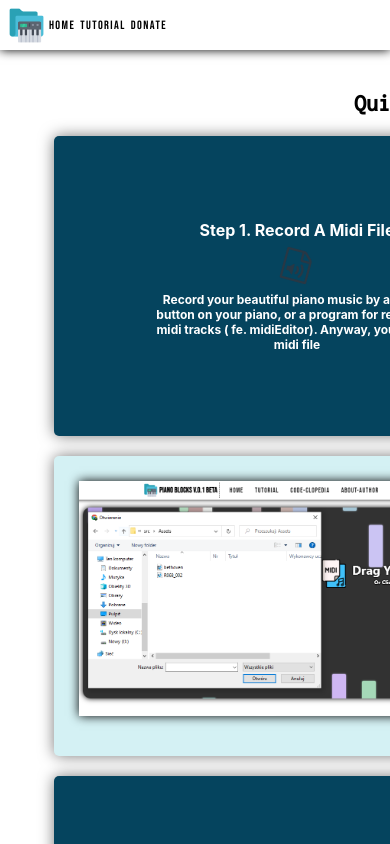
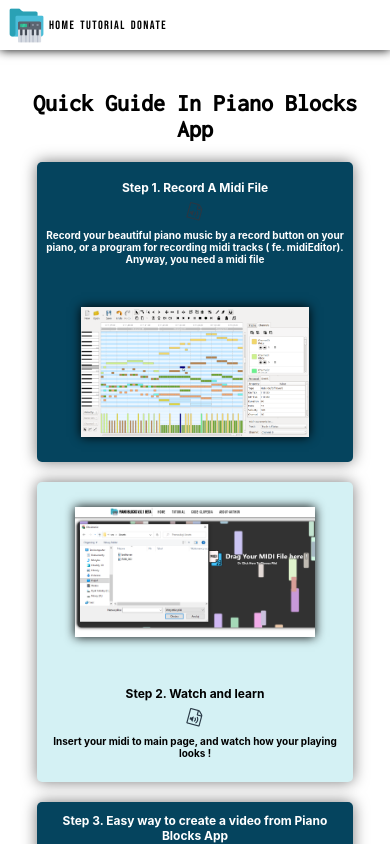
Before and after one commit to ahmedabdelhaleemnoby/react-piano-player, a React (Create React App) app: page /tutorial in a window 390 px wide. Built offline with nearby package versions, Linux system fonts and the light colour scheme; a web font is replaced by a local one.

Commit message:
First Out Version ~~ Beta

```diff
--- a/public/index.html
+++ b/public/index.html
@@ -7,11 +7,11 @@
     <meta name="theme-color" content="#000000" />
     <meta
       name="description"
-      content="Web site created using create-react-app"
+      content="React Piano Blocks website created for playing midi files on piano"
     />
+    <meta name='robots' content="noindex,nofollow">
     <link rel="stylesheet" href="https://cdnjs.cloudflare.com/ajax/libs/font-awesome/4.7.0/css/font-awesome.min.css">
     <link rel="apple-touch-icon" href="%PUBLIC_URL%/logo192.png" />
-    <script crossorigin defer src="https://www.paypal.com/sdk/js?client-id=Ab27Gl7GlRY0swi_lmI7j-i4UGmbSrFmapjYUlbI5UQtJ71b0_YJ8_2GULzQDG7MKdJ-pc7Kr4YW_cOE"></script>
     <!--
       manifest.json provides metadata used when your web app is installed on a
       user's mobile device or desktop. See https://developers.google.com/web/fundamentals/web-app-manifest/
@@ -26,7 +26,7 @@
       work correctly both with client-side routing and a non-root public URL.
       Learn how to configure a non-root public URL by running `npm run build`.
     -->
-    <title>Piano Blocks App V.01</title>
+    <title>PianoBlocksApp</title>
   </head>
   <body>
     <noscript>You need to enable JavaScript to run this app.</noscript>
--- a/src/Components/Header/Header.tsx
+++ b/src/Components/Header/Header.tsx
@@ -10,7 +10,7 @@
             <div className='HeaderData'>
                 <div className='Logo'>
                     <img src={LogoPrototype} alt='Logo' className='LogoImage' />
-                    <h1>Piano Blocks V.0.1 Beta</h1>
+                    <h1>Piano Blocks Beta</h1>
                 </div>
                 <div className='Links'>
                     <Link to='/' className='Link'>Home</Link>
--- a/src/Components/ToDo/ToDo.styles.css
+++ b/src/Components/ToDo/ToDo.styles.css
@@ -11,7 +11,7 @@
 
 .Donate{
     width:100%;
-    margin-top: 50px;
+    margin-top: 100px;
     text-align: center;
     overflow-y: scroll;
 }
@@ -21,15 +21,15 @@
 }
 
 .Donate>h3{
-    font-size: 10px;
+    font-size: 17px;
 }
 
 .Donate>button{
     display: block;
-    margin: 10px auto;
+    margin: 16px auto;
 }
 
 .data_don{
     display: inline;
-    font-size: 10px;
+    font-size: 16px;
 }
--- a/src/Components/ToDo/ToDo.tsx
+++ b/src/Components/ToDo/ToDo.tsx
@@ -1,60 +1,19 @@
 import React, {useState} from 'react'
 import './ToDo.styles.css';
-// @ts-ignore
-import PaypalExpressBtn from 'react-paypal-express-checkout';
 
 import Footer from '../Footer/Footer';
 
 export default function ToDo() {
 
-    const [amount,setAmount] = useState<number>(1);
-    const [click,setClick] = useState<boolean>(false);
     const [checkbox,setScheckbox] = useState<string>('false');
 
-    const onAmountChange = (e:any) =>{
-        console.log(e.target.value);
-        setAmount(e.target.value.toString());
-    }
 
 
     return (
         <div className='Donate'>
-            <h2>I want to donate: </h2>
-            <input type='number' value={amount} onChange={onAmountChange} disabled={click ? true: false} />
-            <h2> PLN and make someone's day much better</h2>
             <input type='checkbox' value={checkbox} onChange={(e)=>{setScheckbox(checkbox === 'false' ? 'checked': 'false')}} />
             <h3 className='data_don'>I understand what a <a href="https://en.wikipedia.org/wiki/Donation">Donation</a> is and I accept a fact that I'm not receiving any goods from this payment</h3>
-            <button onClick={()=>{setClick(true)}}>DONATE</button>
-            {/* {click && <PayPalScriptProvider options={{ "client-id": "AeLMPfH9JtaiN1ohPSYGBv5MzcDhYPORstj0l1fki8-woB0Bg5bjMydZ3LsbeAm7UhssE_QW2RVmDtuT", currency:'PLN',intent: "capture"}}>
-                <PayPalButtons className='Buttons_PP' createOrder={(data, actions) => {
-                    return actions.order.create({
-                        purchase_units: [
-                            {
-                                description:'for money',
-                                amount: {
-                                    currency_code: 'PLN',
-                                    value: amount.toString(),
-                                }
-                            }]
-                })}}
-                onApprove={async (data,action) =>{
-                    const order = await action.order.capture;
-                    console.log(order.arguments);
-                }}
-                onError={(error)=>{
-                    console.log(error)
-                }}
-                />
-            </PayPalScriptProvider>} */}
-            {click && checkbox=='checked' && <PaypalExpressBtn env='production' paymentOptions={{"payer": {
-        "payment_method": "paypal"
-      },}} client={{sandbox: 'Ab27Gl7GlRY0swi_lmI7j-i4UGmbSrFmapjYUlbI5UQtJ71b0_YJ8_2GULzQDG7MKdJ-pc7Kr4YW_cOE',production:'AeLMPfH9JtaiN1ohPSYGBv5MzcDhYPORstj0l1fki8-woB0Bg5bjMydZ3LsbeAm7UhssE_QW2RVmDtuT'}} currency={'PLN'} total={amount} />}
-      {/* <form action="https://www.paypal.com/donate" method="post" target="_top">
-<input type="hidden" name="hosted_button_id" value="J6GQGKHC7H7SG" />
-<input type="image" src="https://www.paypalobjects.com/en_US/i/btn/btn_donate_LG.gif" name="submit" title="PayPal - The safer, easier way to pay online!" alt="Donate with PayPal button" />
-<img alt=""  src="https://www.paypal.com/en_PL/i/scr/pixel.gif" width="1" height="1" />
-</form> */}
-    {/* {click && <h2>Fajnie mordko ze to klikasz ale tu nic nie ma xd</h2>} */}
+
             <Footer />
         </div>
     )
--- a/src/Components/Tracks/Tracks.tsx
+++ b/src/Components/Tracks/Tracks.tsx
@@ -41,7 +41,7 @@
         if(!loading){
         const Canvas = tracksRef.current
         setContext(Canvas?.getContext('2d'));
-        setEffectLines(new DancingLines(Canvas?.getContext('2d')!,Width/52,90,2,7,options.playSpeed * 2,false,true,true,options.speed / 60));
+        setEffectLines(new DancingLines(Canvas?.getContext('2d')!,Width/52,90,2,7,options.playSpeed * 2,false,true,true,options.speed / 120));
         const interval = setInterval(() =>{
             setTimer(prev => prev + 1)
         },intervalSpeed)
@@ -78,8 +78,8 @@
                     context!.fillStyle = gradient;
                     context!.fillRect(block.pos_x + Width / 52 / 2 - 50, Height - 50,block.pos_x + Width / 52 / 2 +50, Height +50);
                     context!.closePath();
-                    for(let x =0; x < 3; x++){
-                    EffectLines?.AddEffect(block.pos_x,Height,`rgba(100,150,200`);
+                    for(let x =0; x < 4; x++){
+                        EffectLines?.AddEffect(block.pos_x,Height,`rgba(240,230,140`);
                     }
                 }
                 return null;
--- a/src/Components/Tutorial/Tutorial.styles.css
+++ b/src/Components/Tutorial/Tutorial.styles.css
@@ -119,3 +119,87 @@
     font-size: 24px;
     font-family: 'Inconsolata', monospace;
 }
+
+@media only screen and (max-width: 1100px){
+    .Tutorial{
+        width:720px;
+    }
+    .ImageElement{
+        padding: 25px;
+        box-sizing: border-box;
+        display: flex;
+        align-items: center;
+    }
+    .AudioIcon{
+        font-size: 16px;
+    }
+    .TextElement>h1{
+        margin-top: 10px;
+        font-size: 12px;
+    }
+
+    .TextElement>h2{
+        margin-top: 10px;
+        font-size: 10px;
+    }
+    .TextElement{
+        padding: 20px;
+    }
+}
+
+@media only screen and (max-width: 740px){
+    .Tutorial{
+        width:90%;
+    }
+    .TextElement{
+        padding: 5px;
+    }
+    .Youtube{
+        width:90%;
+        height: 300px;
+    }
+    .TutorialBlock{
+        flex-direction: column;
+    }
+    .element{
+        width:100%;
+        height: 50%;
+    }
+    .ImageElement{
+        height: 60%;
+        justify-self: center;
+    }
+    .Editor{
+        margin: 0 auto;
+        height: 100%;
+        width: auto;
+    }
+    .TextElement{
+        height: 40%;
+    }
+}
+
+@media only screen and (max-width: 360px){
+    .AudioIcon{
+        font-size: 12px;
+    }
+    .Youtube{
+        height: 200px;
+    }
+    .TextElement>h1{
+        margin-top: 5px;
+        font-size: 10px;
+    }
+
+    .TextElement>h2{
+        margin-top: 5px;
+        font-size: 8px;
+    }
+    .ImageElement{
+        height: 50%;
+        justify-self: center;
+    }
+    .TextElement{
+        height: 50%;
+    }
+}
--- a/src/Components/Tutorial/Tutorial.tsx
+++ b/src/Components/Tutorial/Tutorial.tsx
@@ -56,7 +56,7 @@
                     </div>
                 </div>
                 <h2 className='YT_tut'>Youtube Tutorial</h2>
-                <YouTube videoId="2g811Eo7K8U" className='Youtube' onReady={()=>{}} />
+                <YouTube videoId="scIpl3SacK0" className='Youtube' onReady={()=>{}} />
             </div>
             <Footer />
         </div>
```
